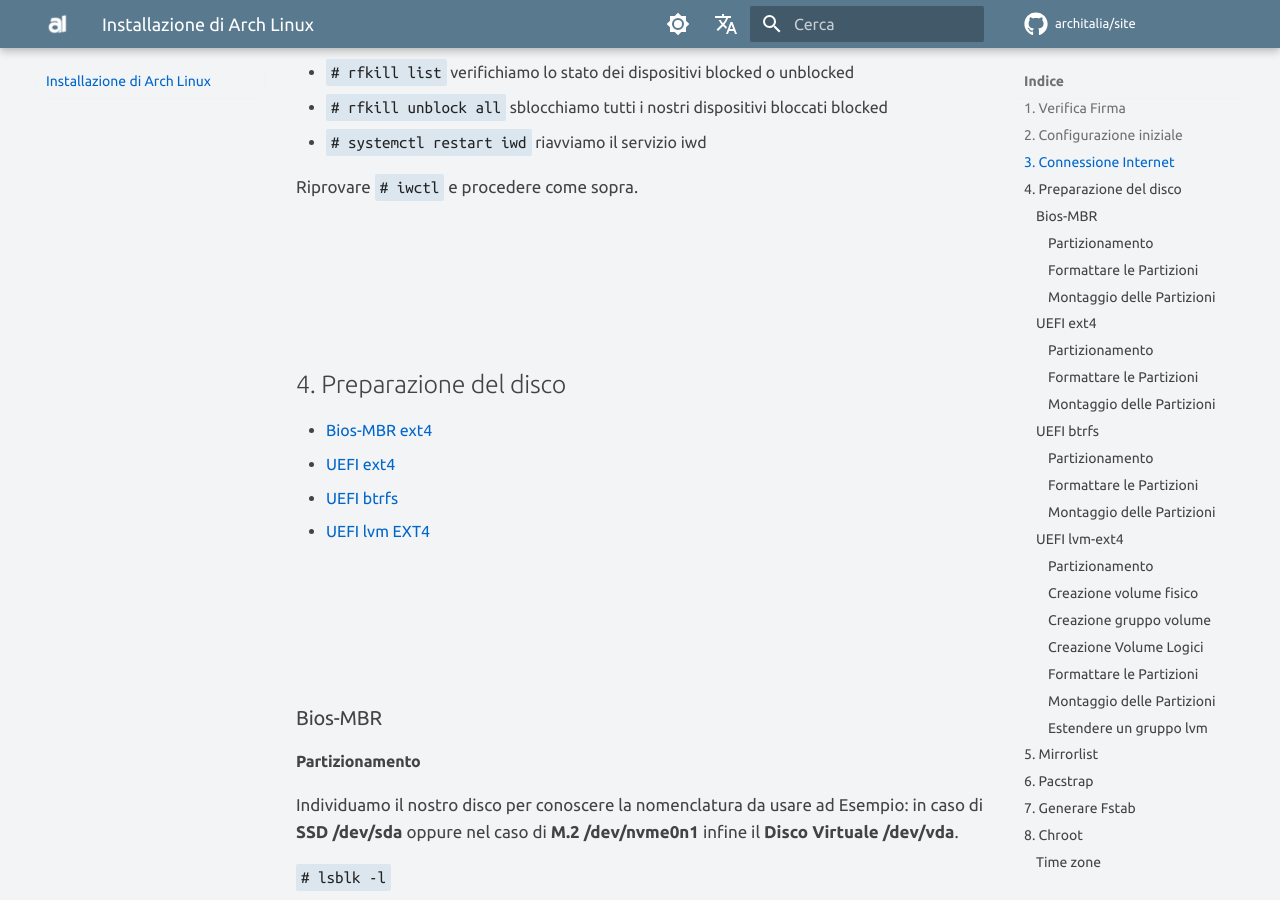
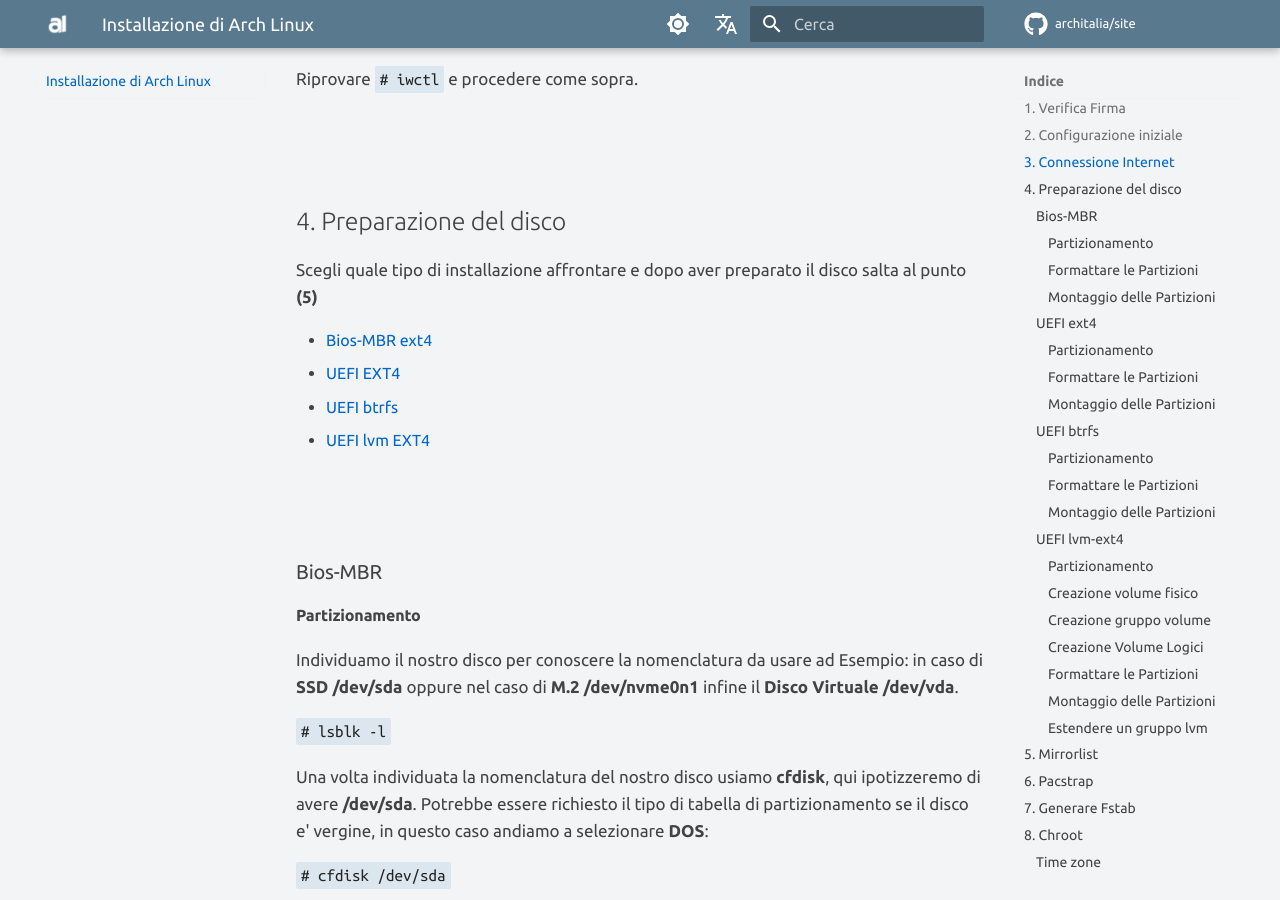
Before and after one commit to ArchItalia/site, an MkDocs documentation site: the page built from docs/Archlinux-Guida/arch-guida.md, in a window 1280 px wide and 900 px high, scrolled down 1820 px. Built offline with MkDocs 1.6.1 and Material for MkDocs 9.7.7, drawn with Linux system fonts in a browser that asks for light colours; comment, search, counter and statistics services are not loaded; the version menu is left out.

Commit message:
Add files via upload

```diff
--- a/docs/Archlinux-Guida/arch-guida.md
+++ b/docs/Archlinux-Guida/arch-guida.md
@@ -14,7 +14,7 @@
 
 `$ pacman-key -v archlinux-version-x86_64.iso.sig`
 
-<br><br><br><br>
+<br><br>
 
 ## 2. Configurazione iniziale
 
@@ -30,8 +30,7 @@
 
 `# setfont ter-132b`
 
-
-<br><br><br><br>
+<br><br>
 
 ## 3. Connessione Internet
 Se avete connesso la machina a internet mediante cavo o macchina virtuale, possiamo verificare il nostro indirizzo ip acquisito attraverso questo comando :
@@ -60,17 +59,18 @@
 Riprovare `# iwctl` e procedere come sopra.
 
 
-<br><br><br><br>
-
+<br><br>
 ## 4. Preparazione del disco
 
-* [Bios-MBR ext4](#bios-mbr)
-* [UEFI ext4](#uefi-ext4)
-* [UEFI btrfs](#uefi-btrfs)
-* [UEFI lvm EXT4](#uefi-lvm-ext4)
+Scegli quale tipo di installazione affrontare e dopo aver preparato il disco salta al punto **(5)**
+
+- [Bios-MBR ext4](#bios-mbr)
+- [UEFI EXT4](#uefi-ext4)
+- [UEFI btrfs](#uefi-btrfs)
+- [UEFI lvm EXT4](#uefi-lvm-ext4)
 
 
-<br><br><br><br>
+<br><br>
 
 ### Bios-MBR
 
@@ -101,7 +101,7 @@
 - `# swapon /dev/sda1` Montiamo la partizione di swap
 
 
-<br><br><br><br>
+<br><br>
 
 ### UEFI ext4
 
@@ -140,7 +140,7 @@
 
 
 
-<br><br><br><br>
+<br><br>
 
 ### UEFI btrfs
 
@@ -191,7 +191,7 @@
 - `# mount -o noatime,ssd,space_cache=v2,compress=zstd,discard=async,subvol=@home /dev/sda3 /mnt/home`
 
 
-<br><br><br><br>
+<br><br>
 
 ### UEFI lvm-ext4
 
@@ -204,16 +204,15 @@
 Ipotizzando di avere **3 dischi da 128GiB**  da usare con **LVM** **sda sdb sdc** useremo lo strumento **cfdisk** un operazione alla volta per disco:
 
 
-`# cfdifk /dev/sda`
-
+- `# cfdifk /dev/sda`
 - `# 512Mib` Creiamo la partizione EFI e scegliamo di tipo EFI system
 - `# 127.5GiB` Creiamo la partizione e scegliamo di tipo LVM
 - `# write (yes)` e `quit`  Scriviamo le modifiche e usciamo
-
+<br><br>
 - `# cfdifk /dev/sdb`
 - `# 128GiB` Creiamo la partizione e scegliamo di tipo LVM
 - `# write (yes)` e `quit`  Scriviamo le modifiche e usciamo
-
+<br><br>
 - `# cfdifk /dev/sdc`
 - `# 128GiB` Creiamo la partizione e scegliamo di tipo LVM
 - `# write (yes)` e `quit`  Scriviamo le modifiche e usciamo
@@ -264,7 +263,7 @@
 - `# lvextend -l +100%FREE /dev/lvm/home`
 
 
-<br><br><br><br>
+<br><br>
 
 ## 5. Mirrorlist
 
@@ -272,7 +271,7 @@
 
 `# reflector --verbose -c it -a 12 --sort rate --save /etc/pacman.d/mirrorlist`
 
-<br><br><br><br>
+<br><br>
 
 ## 6. Pacstrap
 
@@ -280,7 +279,7 @@
 
 `# pacstrap -K /mnt base base-devel linux linux-firmware vim`
 
-<br><br><br><br>
+<br><br>
 
 
 
@@ -290,7 +289,7 @@
 
 `# genfstab -U /mnt > /mnt/etc/fstab`
 
-<br><br><br><br>
+<br><br>
 
 
 ## 8. Chroot
@@ -301,7 +300,7 @@
 
 `# arch-chroot /mnt`
 
-<br><br><br><br>
+<br><br>
 
 
 ### Time zone
@@ -309,7 +308,7 @@
 - `# ln -sf /usr/share/zoneinfo/Europe/Italy /etc/localtime`
 - `# hwclock --systohc`
 
-<br><br><br><br>
+<br><br>
 
 ### Localizzazione
 
@@ -318,8 +317,7 @@
 - `# echo "LANG=it_IT.UTF-8" >> /etc/locale.conf`
 - `# echo "KEYMAP=it" >> /etc/vconsole.conf`
 
-<br><br><br><br>
-
+<br><br>
 
 ### Hostname e Hosts
 
@@ -327,7 +325,7 @@
 - `# echo "127.0.0.1 localhost" >> /etc/hosts`
 - `# echo "::1       localhost" >> /etc/hosts`
 
-<br><br><br><br>
+<br><br>
 
 
 ### Utente e Root
@@ -354,8 +352,7 @@
 `# echo "NOMEUTENTE ALL=(ALL:ALL) ALL" >> /etc/sudoers.d/NOMEUTENTE`
 
 
-<br><br><br><br>
-
+<br><br>
 
 ### mkinitcpio per lvm
 
@@ -368,7 +365,7 @@
 `# mkinitcpio -p linux`
 
 
-<br><br><br><br>
+<br><br>
 
 
 ## 9. Bootloader
@@ -379,8 +376,7 @@
 - `# grub-install --target=i386-pc /dev/sda`
 - `# grub-mkconfig -o /boot/grub/grub.cfg`
 
-<br><br><br><br>
-
+<br><br>
 
 ### GRUB (UEFI)
 
@@ -399,7 +395,7 @@
 
 `# grub-install --target=x86_64-efi --efi-directory=esp --bootloader-id=GRUB --modules="normal test efi_gop efi_uga search echo linux all_video gfxmenu gfxterm_background gfxterm_menu gfxterm loadenv configfile tpm"`
 
-<br><br><br><br>
+<br><br>
 
 ### Systemd-boot (EXT4)
 
@@ -415,7 +411,7 @@
 - `initrd  /initramfs-linux.img`
 - `options root=/dev/sdax rw quiet loglevel=3 rd.systemd.show_status=auto rd.udev.log_level=3`
 
-<br><br><br><br>
+<br><br>
 
 
 ### Systemd-boot (BTRFS)
@@ -432,7 +428,7 @@
 - `initrd  /initramfs-linux.img`
 - `options root=/dev/sdax rootflags=subvol=@ rw quiet loglevel=3 rd.systemd.show_status=auto rd.udev.log_level=3`
 
-<br><br><br><br>
+<br><br>
 
 ### Systemd-boot (LVM)
 
@@ -448,13 +444,13 @@
 - `initrd  /initramfs-linux.img`
 - `options root=/dev/mapper/lvm-root rw quiet loglevel=3 rd.systemd.show_status=auto rd.udev.log_level=3`
 
-<br><br><br><br>
+<br><br>
 
 ## 10. Pacchetti Base
 
 `# pacman -S xorg wpa_supplicant wireless_tools netctl net-tools iw networkmanager alsa-utils pipewire-pulse mtools dosfstools mtools ntfs-3g f2fs-tools dosfstools exfatprogs fuse firewalld acpi cronie git reflector bluez bluez-utils cups reflector`
 
-<br><br><br><br>
+<br><br>
 
 
 ## 11. Ambiente Grafico
@@ -498,7 +494,7 @@
 - `# systemctl enable lightdm`
 
 
-<br><br><br><br>
+<br><br>
 
 
 ## 12. Servizi
@@ -511,7 +507,7 @@
 - `# systemctl enable cronie`
 - `# systemctl enable firewalld`
 
-<br><br><br><br>
+<br><br>
 
 ## 13. Zram
 
```
